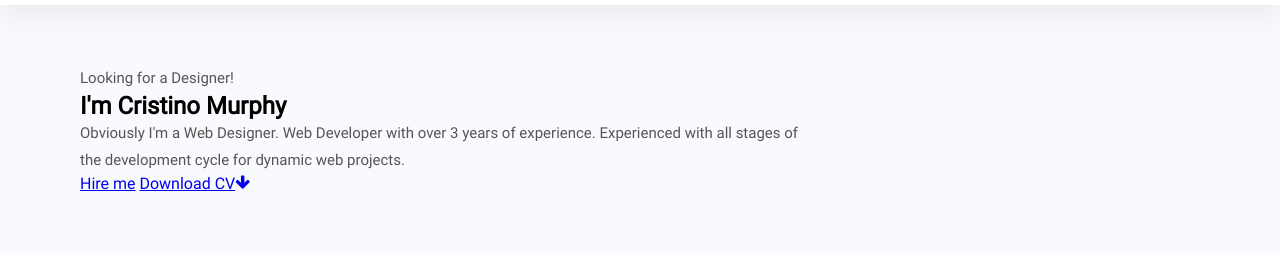
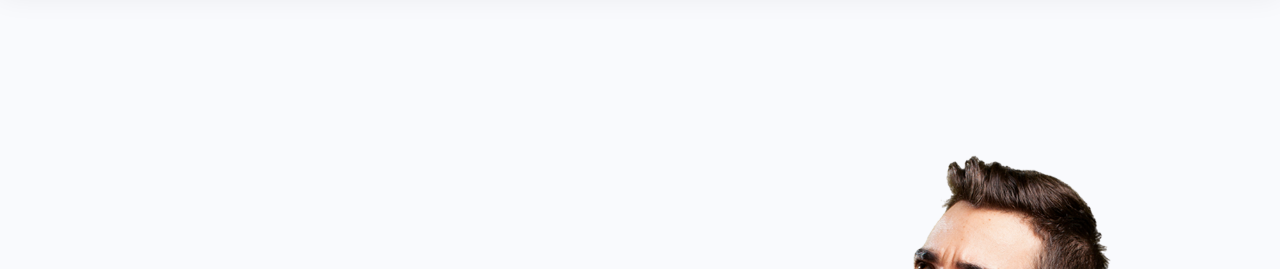
Before and after one commit to vaidotasgarbstas/9-portfolio, a website: page index.html in a window 1280 px wide. Shown: the part 76-345 px from the top of the page. Drawn offline with Linux system fonts and the light colour scheme; a web font is replaced by a local one.

Commit message:
Hero section #10

```diff
--- a/css/pages/home.css
+++ b/css/pages/home.css
@@ -13,6 +13,37 @@
 /* header end */
 
 /* hero start */
+.hero {
+    min-height: 100vh;
+    justify-content: center;
+    background-image: url(../../img/hero.png);
+    background-size: cover;
+    background-position: center;
+}
+.hero .col-12 {
+    display: flex;
+    flex-direction: column;
+    gap: 15px;
+}
+.hero .before-title {
+    font-weight: bold;
+}
+.hero .hero-title {
+    font-size: 44px;
+    color: var(--primary-color);
+}
+.hero .hero-description {
+    margin: 0.5em 0;
+    font-family: Roboto, sans-serif;
+    font-size: 17px;
+    line-height: 2em;
+    color: #777;
+}
+.hero .hero-actions {
+    display: flex;
+    flex-wrap: wrap;
+    gap: 15px;
+}
 /* hero end */
 
 /* about me start */
--- a/index.html
+++ b/index.html
@@ -18,7 +18,6 @@
 </head>
 
 <body>
-    CONTENT
     <!-- header start -->
     <header class="container header">
         <div class="row">
```
Also changed, not shown: img/about/me.png (added), img/about/sign.png (added), img/achievements/bg-counter.jpg (added), img/favicon.png (deleted), img/freelancer/hireme.jpg (added), img/hero.png (added), img/logo.png, img/work/skills.jpg (added), 1 other file.
